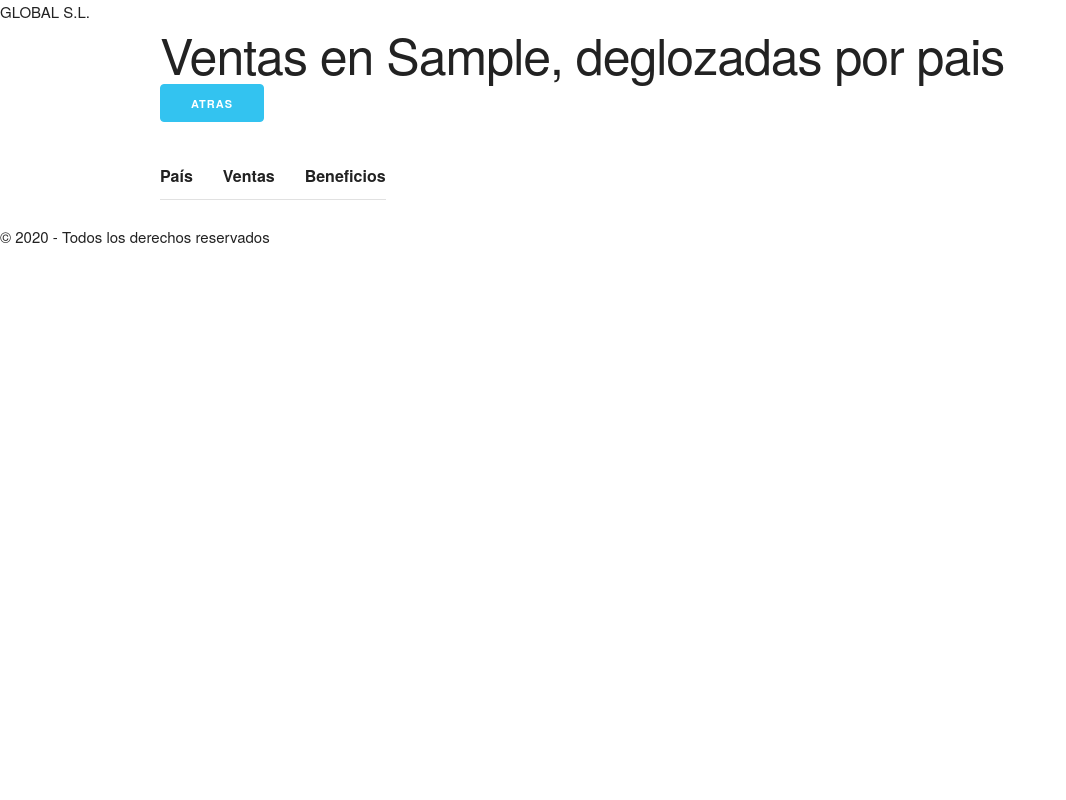
After one commit to Luis-Ariel-SM/B5_Flask_ventas, a Flask app: template templates/pais.html in a window 1280 px wide. The commit adds this page. Shown: the whole page, without its empty margins (0-1066 px from the left). Run offline with Flask 2, Linux system fonts and the light colour scheme; the template is opened without the code that fills it: most values are stand-ins (such as "Sample title", 1, 10 or a date in 2020); lists and menus that the app fills with data are empty.

Commit message:
Enlaces activos entre paginas e integracion con Skeleton

```diff
--- a/run.py
+++ b/run.py
@@ -34,7 +34,6 @@ def paises():
                 d[linea[1]]['ingresos'] += float(linea[11])
                 d[linea[1]]['beneficios'] += float(linea[13])
             else:
-                if linea [1] != 'region':
-                    d[linea[1]] = {'ingresos': float(linea [11]), 'beneficios': float(linea[13])}
+                d[linea[1]] = {'ingresos': float(linea [11]), 'beneficios': float(linea[13])}
 
-    return d
+    return render_template ('pais.html',ventas_pais=d, region_nm=request.values['region'])
--- /dev/null
+++ b/static/skeleton.css
@@ -0,0 +1,418 @@
+/*
+* Skeleton V2.0.4
+* Copyright 2014, Dave Gamache
+* www.getskeleton.com
+* Free to use under the MIT license.
+* http://www.opensource.org/licenses/mit-license.php
+* 12/29/2014
+*/
+
+
+/* Table of contents
+––––––––––––––––––––––––––––––––––––––––––––––––––
+- Grid
+- Base Styles
+- Typography
+- Links
+- Buttons
+- Forms
+- Lists
+- Code
+- Tables
+- Spacing
+- Utilities
+- Clearing
+- Media Queries
+*/
+
+
+/* Grid
+–––––––––––––––––––––––––––––––––––––––––––––––––– */
+.container {
+  position: relative;
+  width: 100%;
+  max-width: 960px;
+  margin: 0 auto;
+  padding: 0 20px;
+  box-sizing: border-box; }
+.column,
+.columns {
+  width: 100%;
+  float: left;
+  box-sizing: border-box; }
+
+/* For devices larger than 400px */
+@media (min-width: 400px) {
+  .container {
+    width: 85%;
+    padding: 0; }
+}
+
+/* For devices larger than 550px */
+@media (min-width: 550px) {
+  .container {
+    width: 80%; }
+  .column,
+  .columns {
+    margin-left: 4%; }
+  .column:first-child,
+  .columns:first-child {
+    margin-left: 0; }
+
+  .one.column,
+  .one.columns                    { width: 4.66666666667%; }
+  .two.columns                    { width: 13.3333333333%; }
+  .three.columns                  { width: 22%;            }
+  .four.columns                   { width: 30.6666666667%; }
+  .five.columns                   { width: 39.3333333333%; }
+  .six.columns                    { width: 48%;            }
+  .seven.columns                  { width: 56.6666666667%; }
+  .eight.columns                  { width: 65.3333333333%; }
+  .nine.columns                   { width: 74.0%;          }
+  .ten.columns                    { width: 82.6666666667%; }
+  .eleven.columns                 { width: 91.3333333333%; }
+  .twelve.columns                 { width: 100%; margin-left: 0; }
+
+  .one-third.column               { width: 30.6666666667%; }
+  .two-thirds.column              { width: 65.3333333333%; }
+
+  .one-half.column                { width: 48%; }
+
+  /* Offsets */
+  .offset-by-one.column,
+  .offset-by-one.columns          { margin-left: 8.66666666667%; }
+  .offset-by-two.column,
+  .offset-by-two.columns          { margin-left: 17.3333333333%; }
+  .offset-by-three.column,
+  .offset-by-three.columns        { margin-left: 26%;            }
+  .offset-by-four.column,
+  .offset-by-four.columns         { margin-left: 34.6666666667%; }
+  .offset-by-five.column,
+  .offset-by-five.columns         { margin-left: 43.3333333333%; }
+  .offset-by-six.column,
+  .offset-by-six.columns          { margin-left: 52%;            }
+  .offset-by-seven.column,
+  .offset-by-seven.columns        { margin-left: 60.6666666667%; }
+  .offset-by-eight.column,
+  .offset-by-eight.columns        { margin-left: 69.3333333333%; }
+  .offset-by-nine.column,
+  .offset-by-nine.columns         { margin-left: 78.0%;          }
+  .offset-by-ten.column,
+  .offset-by-ten.columns          { margin-left: 86.6666666667%; }
+  .offset-by-eleven.column,
+  .offset-by-eleven.columns       { margin-left: 95.3333333333%; }
+
+  .offset-by-one-third.column,
+  .offset-by-one-third.columns    { margin-left: 34.6666666667%; }
+  .offset-by-two-thirds.column,
+  .offset-by-two-thirds.columns   { margin-left: 69.3333333333%; }
+
+  .offset-by-one-half.column,
+  .offset-by-one-half.columns     { margin-left: 52%; }
+
+}
+
+
+/* Base Styles
+–––––––––––––––––––––––––––––––––––––––––––––––––– */
+/* NOTE
+html is set to 62.5% so that all the REM measurements throughout Skeleton
+are based on 10px sizing. So basically 1.5rem = 15px :) */
+html {
+  font-size: 62.5%; }
+body {
+  font-size: 1.5em; /* currently ems cause chrome bug misinterpreting rems on body element */
+  line-height: 1.6;
+  font-weight: 400;
+  font-family: "Raleway", "HelveticaNeue", "Helvetica Neue", Helvetica, Arial, sans-serif;
+  color: #222; }
+
+
+/* Typography
+–––––––––––––––––––––––––––––––––––––––––––––––––– */
+h1, h2, h3, h4, h5, h6 {
+  margin-top: 0;
+  margin-bottom: 2rem;
+  font-weight: 300; }
+h1 { font-size: 4.0rem; line-height: 1.2;  letter-spacing: -.1rem;}
+h2 { font-size: 3.6rem; line-height: 1.25; letter-spacing: -.1rem; }
+h3 { font-size: 3.0rem; line-height: 1.3;  letter-spacing: -.1rem; }
+h4 { font-size: 2.4rem; line-height: 1.35; letter-spacing: -.08rem; }
+h5 { font-size: 1.8rem; line-height: 1.5;  letter-spacing: -.05rem; }
+h6 { font-size: 1.5rem; line-height: 1.6;  letter-spacing: 0; }
+
+/* Larger than phablet */
+@media (min-width: 550px) {
+  h1 { font-size: 5.0rem; }
+  h2 { font-size: 4.2rem; }
+  h3 { font-size: 3.6rem; }
+  h4 { font-size: 3.0rem; }
+  h5 { font-size: 2.4rem; }
+  h6 { font-size: 1.5rem; }
+}
+
+p {
+  margin-top: 0; }
+
+
+/* Links
+–––––––––––––––––––––––––––––––––––––––––––––––––– */
+a {
+  color: #1EAEDB; }
+a:hover {
+  color: #0FA0CE; }
+
+
+/* Buttons
+–––––––––––––––––––––––––––––––––––––––––––––––––– */
+.button,
+button,
+input[type="submit"],
+input[type="reset"],
+input[type="button"] {
+  display: inline-block;
+  height: 38px;
+  padding: 0 30px;
+  color: #555;
+  text-align: center;
+  font-size: 11px;
+  font-weight: 600;
+  line-height: 38px;
+  letter-spacing: .1rem;
+  text-transform: uppercase;
+  text-decoration: none;
+  white-space: nowrap;
+  background-color: transparent;
+  border-radius: 4px;
+  border: 1px solid #bbb;
+  cursor: pointer;
+  box-sizing: border-box; }
+.button:hover,
+button:hover,
+input[type="submit"]:hover,
+input[type="reset"]:hover,
+input[type="button"]:hover,
+.button:focus,
+button:focus,
+input[type="submit"]:focus,
+input[type="reset"]:focus,
+input[type="button"]:focus {
+  color: #333;
+  border-color: #888;
+  outline: 0; }
+.button.button-primary,
+button.button-primary,
+input[type="submit"].button-primary,
+input[type="reset"].button-primary,
+input[type="button"].button-primary {
+  color: #FFF;
+  background-color: #33C3F0;
+  border-color: #33C3F0; }
+.button.button-primary:hover,
+button.button-primary:hover,
+input[type="submit"].button-primary:hover,
+input[type="reset"].button-primary:hover,
+input[type="button"].button-primary:hover,
+.button.button-primary:focus,
+button.button-primary:focus,
+input[type="submit"].button-primary:focus,
+input[type="reset"].button-primary:focus,
+input[type="button"].button-primary:focus {
+  color: #FFF;
+  background-color: #1EAEDB;
+  border-color: #1EAEDB; }
+
+
+/* Forms
+–––––––––––––––––––––––––––––––––––––––––––––––––– */
+input[type="email"],
+input[type="number"],
+input[type="search"],
+input[type="text"],
+input[type="tel"],
+input[type="url"],
+input[type="password"],
+textarea,
+select {
+  height: 38px;
+  padding: 6px 10px; /* The 6px vertically centers text on FF, ignored by Webkit */
+  background-color: #fff;
+  border: 1px solid #D1D1D1;
+  border-radius: 4px;
+  box-shadow: none;
+  box-sizing: border-box; }
+/* Removes awkward default styles on some inputs for iOS */
+input[type="email"],
+input[type="number"],
+input[type="search"],
+input[type="text"],
+input[type="tel"],
+input[type="url"],
+input[type="password"],
+textarea {
+  -webkit-appearance: none;
+     -moz-appearance: none;
+          appearance: none; }
+textarea {
+  min-height: 65px;
+  padding-top: 6px;
+  padding-bottom: 6px; }
+input[type="email"]:focus,
+input[type="number"]:focus,
+input[type="search"]:focus,
+input[type="text"]:focus,
+input[type="tel"]:focus,
+input[type="url"]:focus,
+input[type="password"]:focus,
+textarea:focus,
+select:focus {
+  border: 1px solid #33C3F0;
+  outline: 0; }
+label,
+legend {
+  display: block;
+  margin-bottom: .5rem;
+  font-weight: 600; }
+fieldset {
+  padding: 0;
+  border-width: 0; }
+input[type="checkbox"],
+input[type="radio"] {
+  display: inline; }
+label > .label-body {
+  display: inline-block;
+  margin-left: .5rem;
+  font-weight: normal; }
+
+
+/* Lists
+–––––––––––––––––––––––––––––––––––––––––––––––––– */
+ul {
+  list-style: circle inside; }
+ol {
+  list-style: decimal inside; }
+ol, ul {
+  padding-left: 0;
+  margin-top: 0; }
+ul ul,
+ul ol,
+ol ol,
+ol ul {
+  margin: 1.5rem 0 1.5rem 3rem;
+  font-size: 90%; }
+li {
+  margin-bottom: 1rem; }
+
+
+/* Code
+–––––––––––––––––––––––––––––––––––––––––––––––––– */
+code {
+  padding: .2rem .5rem;
+  margin: 0 .2rem;
+  font-size: 90%;
+  white-space: nowrap;
+  background: #F1F1F1;
+  border: 1px solid #E1E1E1;
+  border-radius: 4px; }
+pre > code {
+  display: block;
+  padding: 1rem 1.5rem;
+  white-space: pre; }
+
+
+/* Tables
+–––––––––––––––––––––––––––––––––––––––––––––––––– */
+th,
+td {
+  padding: 12px 15px;
+  text-align: left;
+  border-bottom: 1px solid #E1E1E1; }
+th:first-child,
+td:first-child {
+  padding-left: 0; }
+th:last-child,
+td:last-child {
+  padding-right: 0; }
+
+
+/* Spacing
+–––––––––––––––––––––––––––––––––––––––––––––––––– */
+button,
+.button {
+  margin-bottom: 1rem; }
+input,
+textarea,
+select,
+fieldset {
+  margin-bottom: 1.5rem; }
+pre,
+blockquote,
+dl,
+figure,
+table,
+p,
+ul,
+ol,
+form {
+  margin-bottom: 2.5rem; }
+
+
+/* Utilities
+–––––––––––––––––––––––––––––––––––––––––––––––––– */
+.u-full-width {
+  width: 100%;
+  box-sizing: border-box; }
+.u-max-full-width {
+  max-width: 100%;
+  box-sizing: border-box; }
+.u-pull-right {
+  float: right; }
+.u-pull-left {
+  float: left; }
+
+
+/* Misc
+–––––––––––––––––––––––––––––––––––––––––––––––––– */
+hr {
+  margin-top: 3rem;
+  margin-bottom: 3.5rem;
+  border-width: 0;
+  border-top: 1px solid #E1E1E1; }
+
+
+/* Clearing
+–––––––––––––––––––––––––––––––––––––––––––––––––– */
+
+/* Self Clearing Goodness */
+.container:after,
+.row:after,
+.u-cf {
+  content: "";
+  display: table;
+  clear: both; }
+
+
+/* Media Queries
+–––––––––––––––––––––––––––––––––––––––––––––––––– */
+/*
+Note: The best way to structure the use of media queries is to create the queries
+near the relevant code. For example, if you wanted to change the styles for buttons
+on small devices, paste the mobile query code up in the buttons section and style it
+there.
+*/
+
+
+/* Larger than mobile */
+@media (min-width: 400px) {}
+
+/* Larger than phablet (also point when grid becomes active) */
+@media (min-width: 550px) {}
+
+/* Larger than tablet */
+@media (min-width: 750px) {}
+
+/* Larger than desktop */
+@media (min-width: 1000px) {}
+
+/* Larger than Desktop HD */
+@media (min-width: 1200px) {}
--- /dev/null
+++ b/templates/base.html
@@ -0,0 +1,20 @@
+<html lang="en">
+<head>
+    <meta charset="UTF-8">
+    <meta name="viewport" content="width=device-width, initial-scale=1.0">
+    <title>Global S.L | {% block titulo %}{% endblock %}</title>
+    <link rel="stylesheet" href="/static/normalize.css">
+    <link rel="stylesheet" href="/static/skeleton.css">
+</head>
+<body>
+    <header>
+        GLOBAL S.L.
+    </header>
+    <section class='container'>
+        {% block contenido %}{% endblock %}
+    </section>
+    <footer>
+        &copy; 2020 - Todos los derechos reservados
+    </footer>
+</body>
+</html>
--- /dev/null
+++ b/templates/pais.html
@@ -0,0 +1,22 @@
+
+{% extends 'base.html' %}
+
+{% block titulo%}Ventas por país{% endblock %}
+
+{% block contenido %}
+    <h1>Ventas en {{region_nm}}, deglozadas por pais <a class="button button-primary" href="/">Atras</a></h1>
+    <table>
+        <tr>
+            <th>País</th>
+            <th>Ventas</th>
+            <th>Beneficios</th>
+        </tr>
+        {% for pais,data in ventas_pais.items()%}
+        <tr>
+            <td class='pais'> {{pais}}</td>
+            <td class='numero'>{{data.ingresos}}</td>
+            <td class='numero'>{{data.beneficios}}</td>
+        </tr>
+        {% endfor%}
+    </table>
+{%endblock%}
```
Also changed, not shown: static/styles.css (+39 -12 lines), static/styles_pais.css (added, +43 -0 lines), templates/region.html (+9 -21 lines), static/normalize.css (added).
